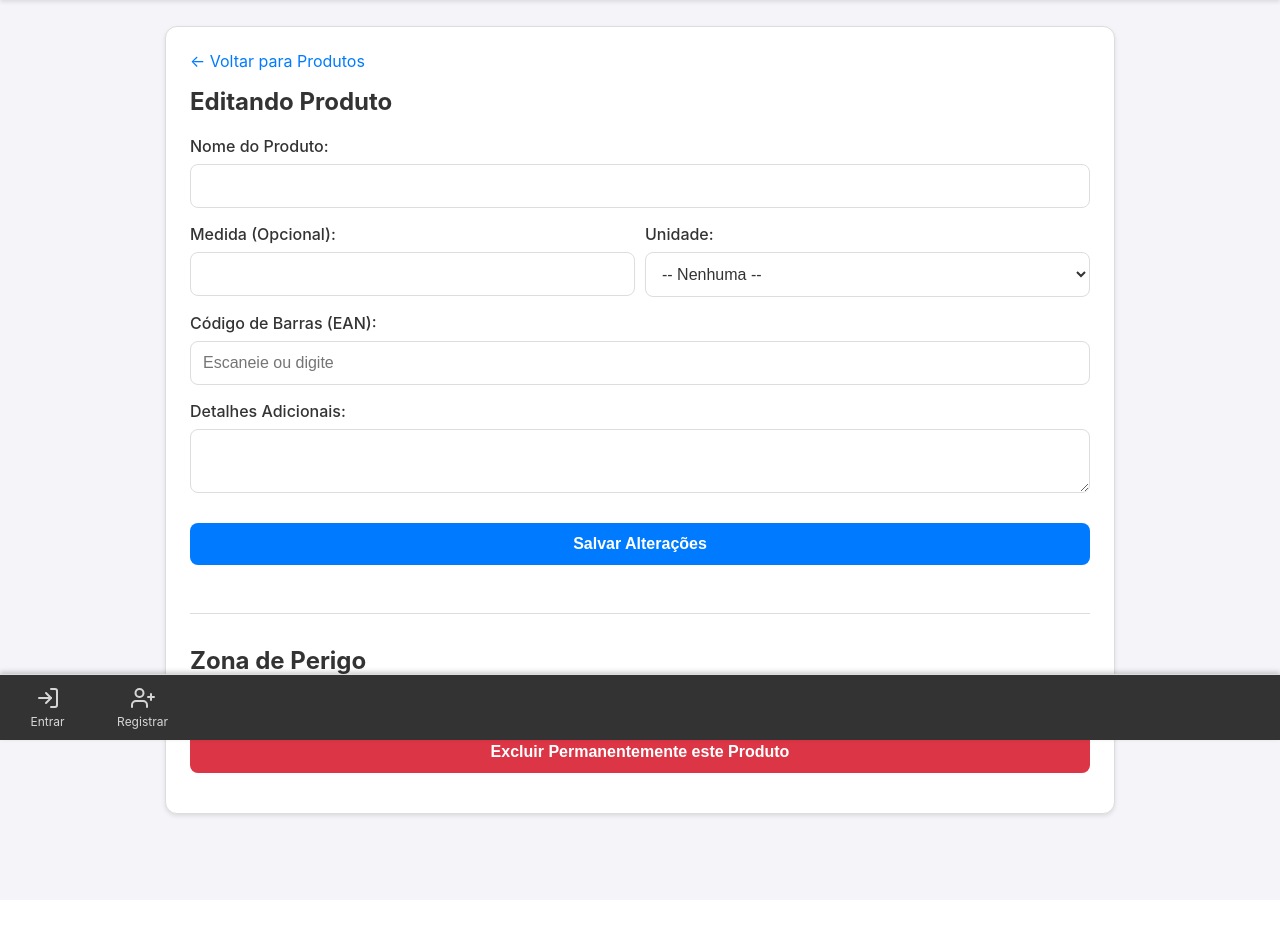
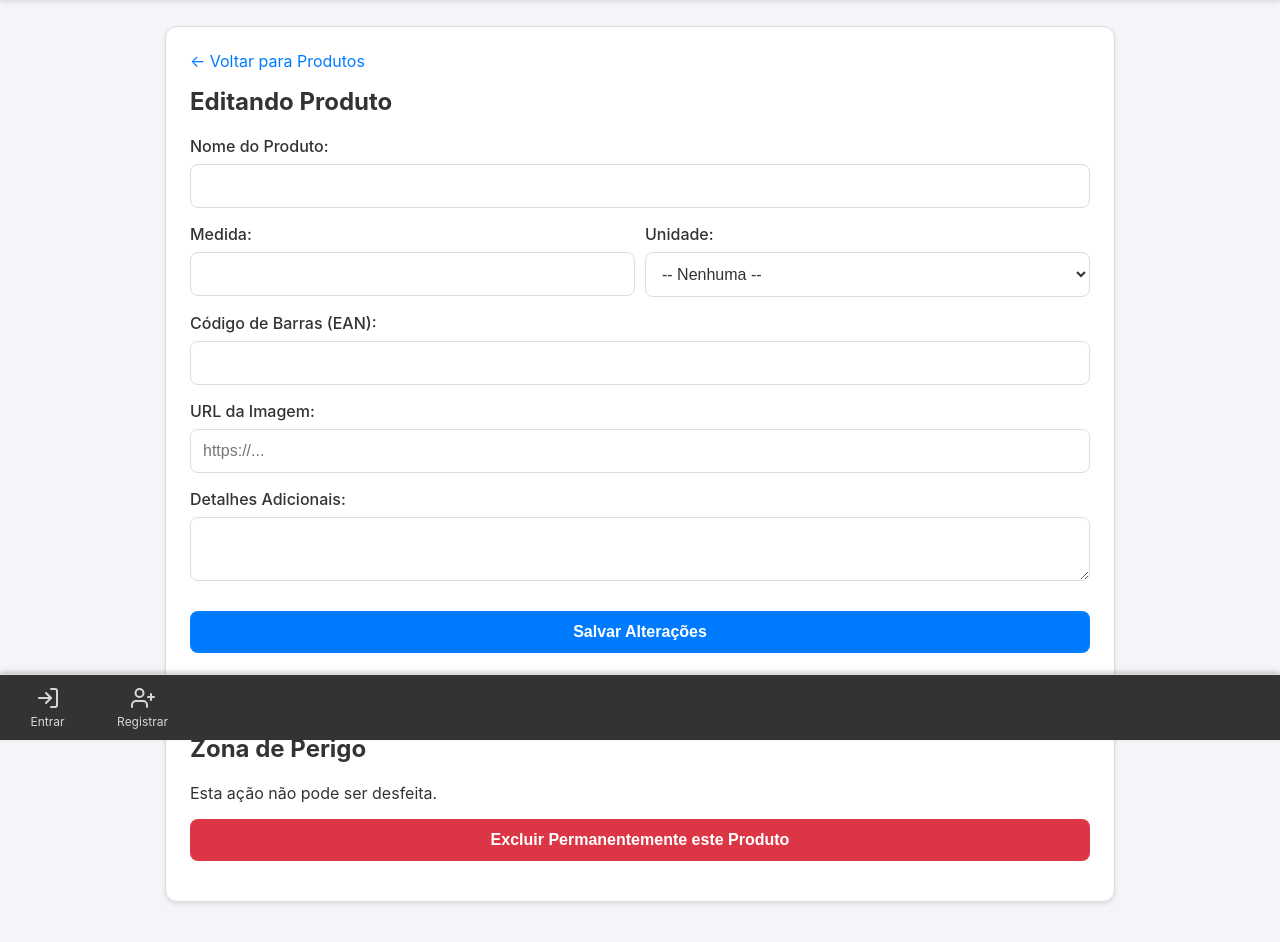
Before and after one commit to MestreUDK/PriceApp, a Python web app: template templates/edit_produto.html in a window 1280 px wide. Shown: the part 60-1002 px from the top of the page. Before the commit the page ends 879 px from the top, so only its background shows below. Run offline with Jinja, Linux system fonts and the light colour scheme; the template is opened without the code that fills it, so the values that code supplies are empty.

Commit message:
Atualizar o edit_produto.html

```diff
--- a/templates/edit_produto.html
+++ b/templates/edit_produto.html
@@ -13,7 +13,7 @@
 
             <div style="display: flex; gap: 10px;">
                 <div style="flex: 1;">
-                    <label for="medida">Medida (Opcional):</label>
+                    <label for="medida">Medida:</label>
                     <input type="number" step="0.01" name="medida" id="medida" value="{{ produto.medida or '' }}">
                 </div>
                 <div style="flex: 1;">
@@ -32,7 +32,15 @@
             </div>
 
             <label for="codigo_barras">Código de Barras (EAN):</label>
-            <input type="text" name="codigo_barras" id="codigo_barras" value="{{ produto.codigo_barras or '' }}" placeholder="Escaneie ou digite">
+            <input type="text" name="codigo_barras" id="codigo_barras" value="{{ produto.codigo_barras or '' }}">
+
+            <label for="imagem_url">URL da Imagem:</label>
+            <input type="url" name="imagem_url" id="imagem_url" value="{{ produto.imagem_url or '' }}" placeholder="https://...">
+
+            {% if produto.imagem_url %}
+                <p style="font-size: 0.9em; margin-bottom: 5px;">Prévia Atual:</p>
+                <img src="{{ produto.imagem_url }}" alt="Prévia" style="max-height: 100px; border-radius: 4px; border: 1px solid var(--border-color); margin-bottom: 1rem;">
+            {% endif %}
 
             <label for="detalhes">Detalhes Adicionais:</label>
             <textarea name="detalhes" id="detalhes" rows="2">{{ produto.detalhes or '' }}</textarea>
```
